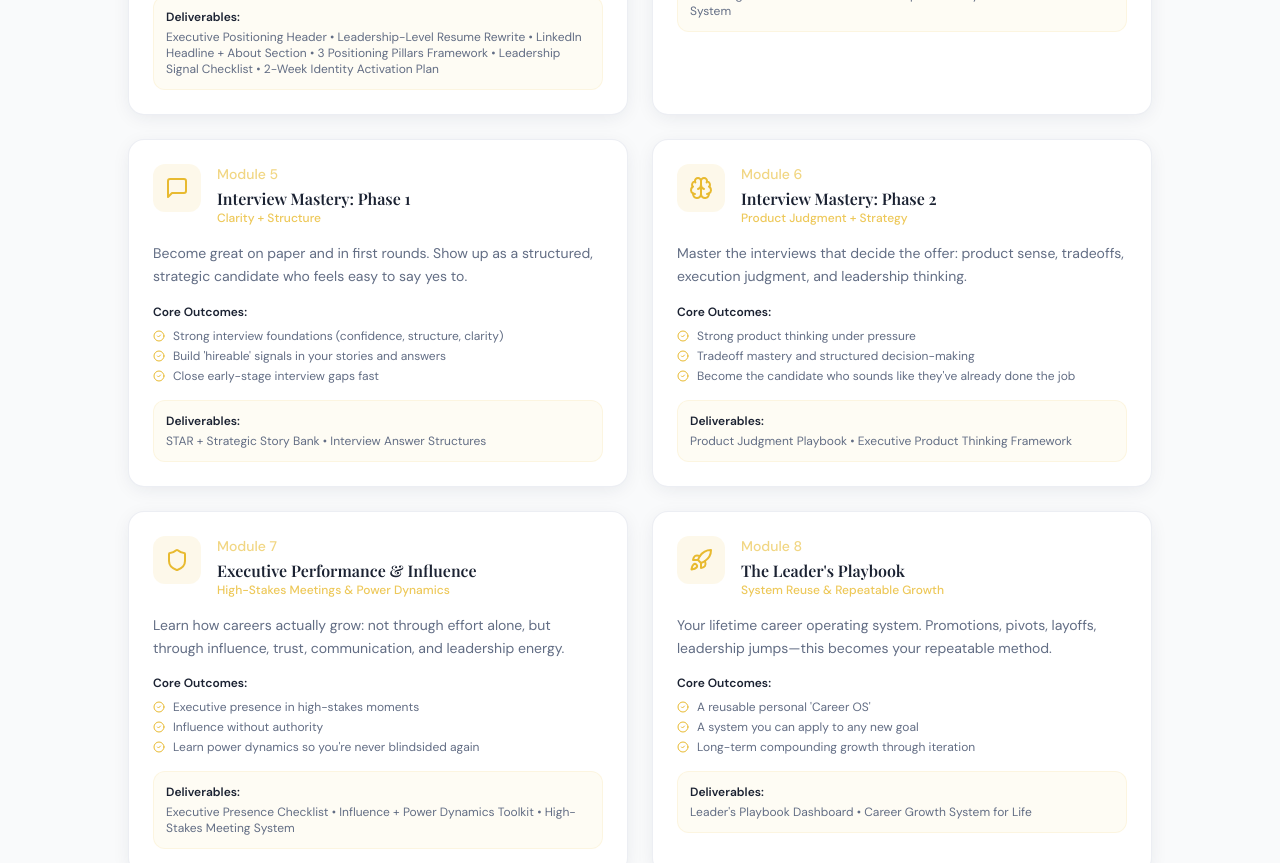
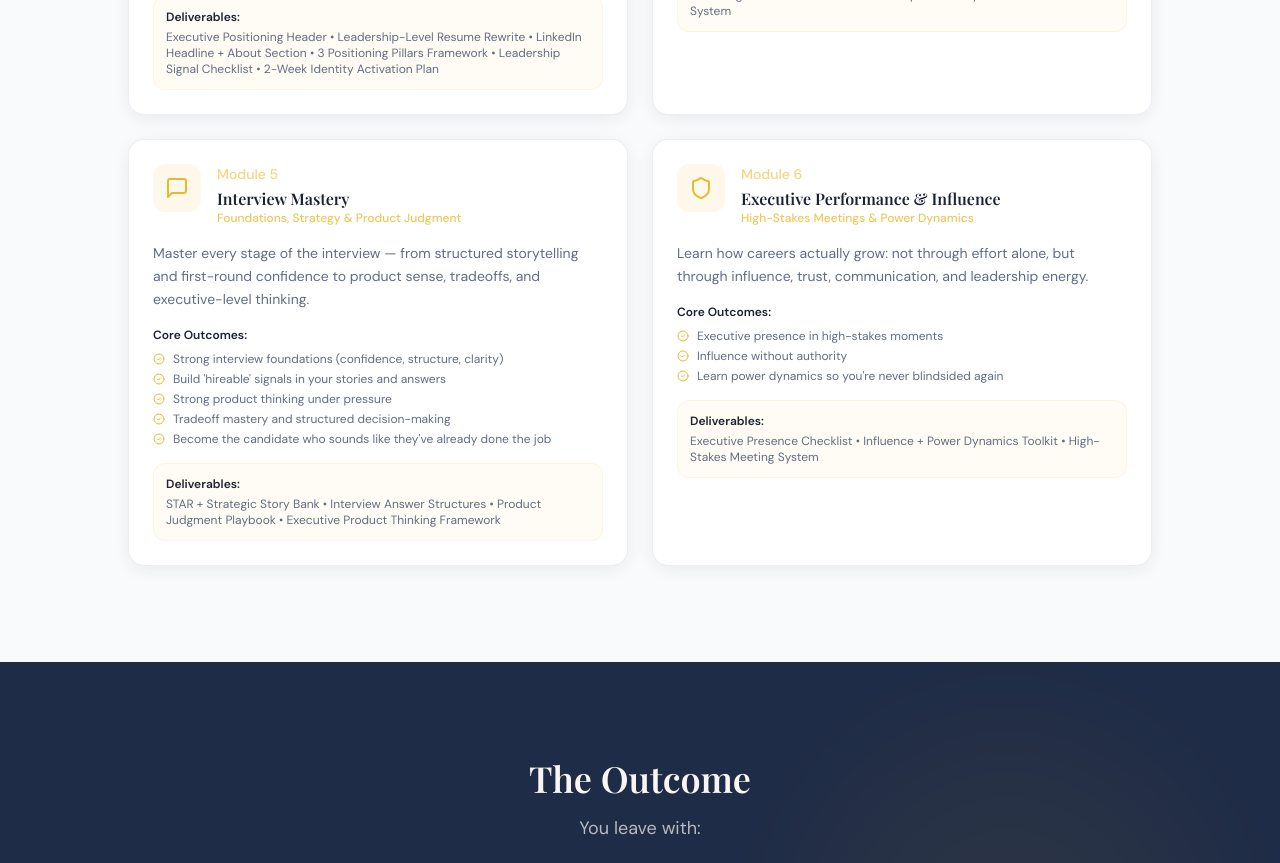
Before and after one commit to theleadersrow/theleadersrowcom, a React (Vite) app: page /200k-method in a window 1280 px wide. Shown: the part 3520-4383 px from the top of the page. Built offline with nearby package versions, Linux system fonts and the light colour scheme.

Commit message:
Shift Strategic Mastery to 6 weeks
Co-authored-by: theleadersrow <250392005+theleadersrow@users.noreply.github.com>

```diff
--- a/src/components/home/ProgramsSection.tsx
+++ b/src/components/home/ProgramsSection.tsx
@@ -19,16 +19,15 @@ const ProgramsSection = () => {
         <div className="max-w-lg mx-auto">
           <ProgramCard
             title="The Strategic Career Mastery Program"
-            subtitle="8-Week Career Operating System"
+            subtitle="6-Week Career Operating System"
             description="An executive-level career calibration system designed to align your identity, positioning, and leadership signal with the roles you're ready to step into."
             features={[
               "Strategic Benchmark & Leadership Baseline",
               "Gap Mapping: Skill, Scope & Positioning",
               "Identity & Positioning Shift",
               "Brand & Network Activation",
-              "Interview Mastery (Foundations + Strategy)",
+              "Interview Mastery",
               "Executive Performance & Influence",
-              "The Leader's Playbook",
             ]}
             price="$2,000"
             href="/200k-method"
--- a/src/pages/EntryToFaang.tsx
+++ b/src/pages/EntryToFaang.tsx
@@ -81,27 +81,17 @@ const modules = [
   },
   {
     icon: MessageSquare,
-    title: "Interview Mastery: Phase 1",
-    subtitle: "Clarity + Structure",
-    description: "Become great on paper and in first rounds. Show up as a structured, strategic candidate who feels easy to say yes to.",
+    title: "Interview Mastery",
+    subtitle: "Foundations, Strategy & Product Judgment",
+    description: "Master every stage of the interview — from structured storytelling and first-round confidence to product sense, tradeoffs, and executive-level thinking.",
     outcomes: [
       "Strong interview foundations (confidence, structure, clarity)",
       "Build 'hireable' signals in your stories and answers",
-      "Close early-stage interview gaps fast",
-    ],
-    deliverables: ["STAR + Strategic Story Bank", "Interview Answer Structures"],
-  },
-  {
-    icon: Brain,
-    title: "Interview Mastery: Phase 2",
-    subtitle: "Product Judgment + Strategy",
-    description: "Master the interviews that decide the offer: product sense, tradeoffs, execution judgment, and leadership thinking.",
-    outcomes: [
       "Strong product thinking under pressure",
       "Tradeoff mastery and structured decision-making",
       "Become the candidate who sounds like they've already done the job",
     ],
-    deliverables: ["Product Judgment Playbook", "Executive Product Thinking Framework"],
+    deliverables: ["STAR + Strategic Story Bank", "Interview Answer Structures", "Product Judgment Playbook", "Executive Product Thinking Framework"],
   },
   {
     icon: Shield,
@@ -114,18 +104,6 @@ const modules = [
       "Learn power dynamics so you're never blindsided again",
     ],
     deliverables: ["Executive Presence Checklist", "Influence + Power Dynamics Toolkit", "High-Stakes Meeting System"],
-  },
-  {
-    icon: Rocket,
-    title: "The Leader's Playbook",
-    subtitle: "System Reuse & Repeatable Growth",
-    description: "Your lifetime career operating system. Promotions, pivots, layoffs, leadership jumps—this becomes your repeatable method.",
-    outcomes: [
-      "A reusable personal 'Career OS'",
-      "A system you can apply to any new goal",
-      "Long-term compounding growth through iteration",
-    ],
-    deliverables: ["Leader's Playbook Dashboard", "Career Growth System for Life"],
   },
 ];
 
```
